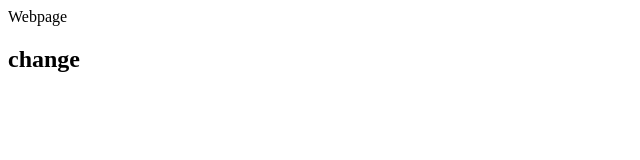
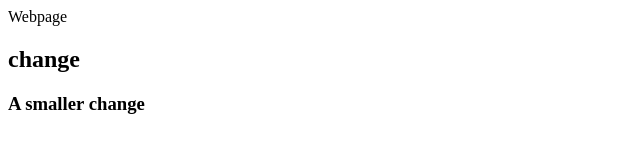
Before and after one commit to merrittr/jenkins, a plain HTML site: page index.html in a window 1280 px wide. Shown: the whole page, without its empty margins (0-640 px from the left). Drawn offline with Linux system fonts and the light colour scheme.

Commit message:
Update index.html
smaller change

```diff
--- a/index.html
+++ b/index.html
@@ -4,5 +4,6 @@
 <body>
 Webpage
   <h2>change</h2>
+  <h3>A smaller change</h3>
 </body>
 </html>
```
